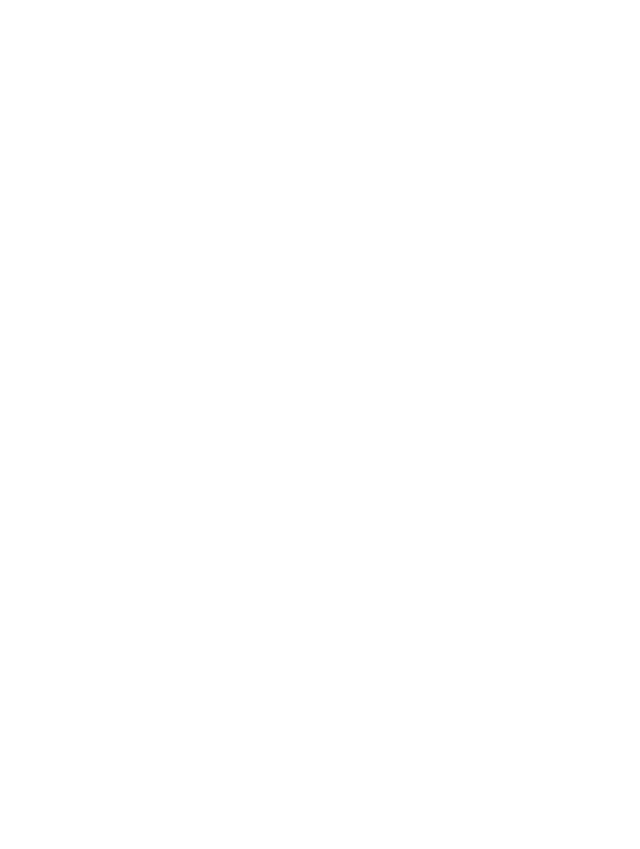
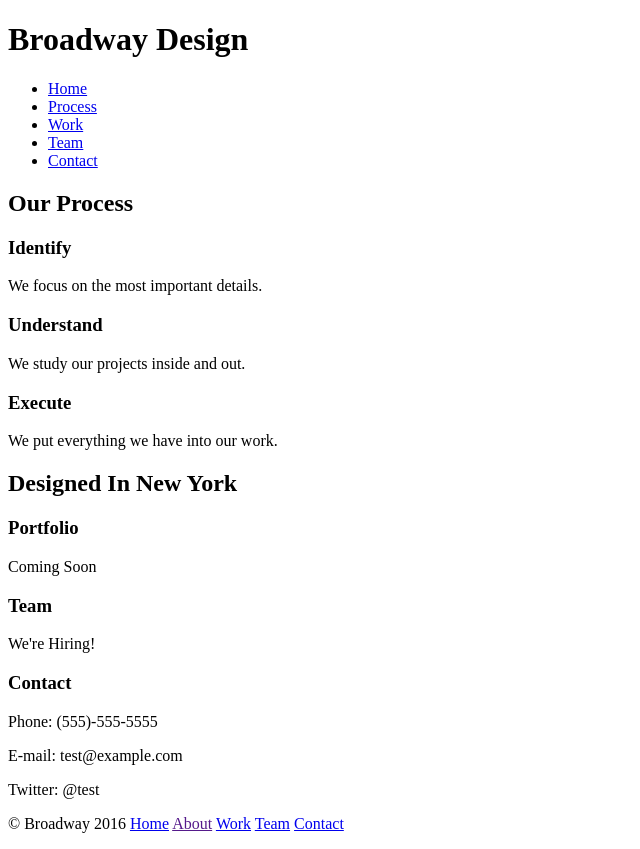
Before and after one commit to Raire/CodeAC.Broadway, a plain HTML site: page index.html in a window 1280 px wide. Shown: the whole page, without its empty margins (0-640 px from the left). Before the commit the page ends 800 px from the top, so only its background shows below. Drawn offline with Linux system fonts and the light colour scheme.

Commit message:
Add Basic Text & Format To HTML

```diff
--- a/index.html
+++ b/index.html
@@ -6,6 +6,44 @@
     <link href="./resources/css/style.css" text="text/css" rel="stylesheet">
   </head>
   <body>
+    <div class="head">
+      <h1>Broadway Design</h1>
 
+      <nav>
+        <ul>
+          <li><a href="#home">Home</a></li>
+          <li><a href="#process">Process</a></li>
+          <li><a href="#work">Work</a></li>
+          <li><a href="#team">Team</a></li>
+          <li><a href="#contact">Contact</a></li>
+        </ul>
+      </nav>
+
+    </div>
+
+    <div class="middle">
+      <h2>Our Process</h2>
+      <h3>Identify</h3>
+        <p>We focus on the most important details.</p>
+      <h3>Understand</h3>
+        <p>We study our projects inside and out.</p>
+      <h3>Execute</h3>
+        <p>We put everything we have into our work.</p>
+    </div>
+
+    <h2 class="endhead">Designed In New York</h2>
+
+    <div class="end">
+      <h3>Portfolio</h3>
+        <p>Coming Soon</p>
+      <h3>Team</h3>
+        <p>We're Hiring!</p>
+      <h3>Contact</h3>
+        <p>Phone: (555)-555-5555</p>
+        <p>E-mail: test@example.com</p>
+        <p>Twitter: @test</p>
+    </div>
+
+    <p>&copy; Broadway 2016 <a href="#home">Home</a> <a href="">About</a> <a href="#work">Work</a> <a href="#team">Team</a> <a href="#contact">Contact</a></p>
   </body>
 </html>
```
